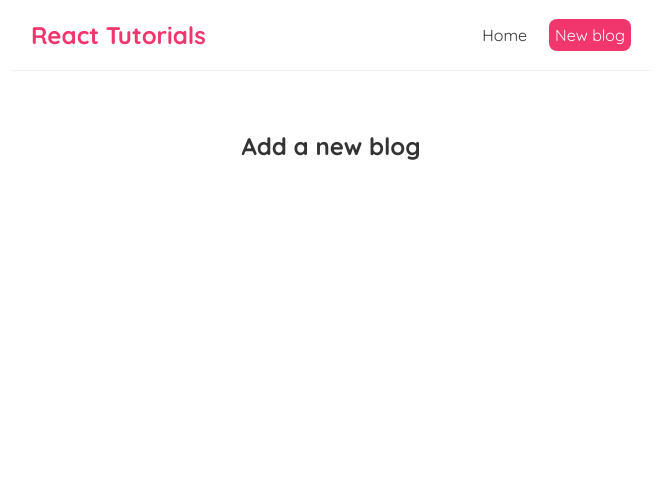
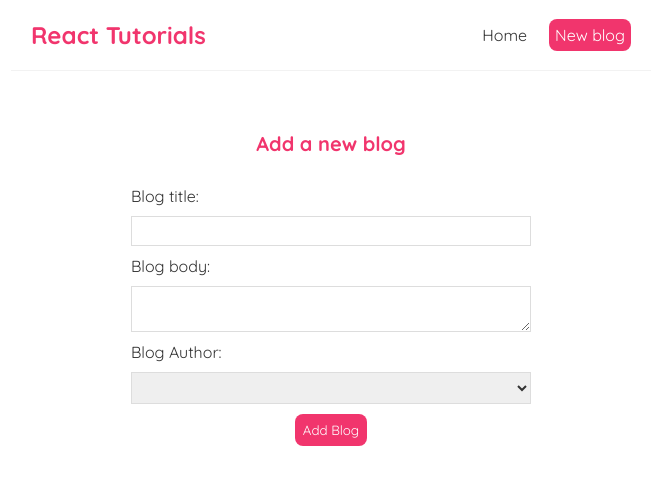
Before and after one commit to mdashikalikhan/react-tuts, a React (Create React App) app: page /create in a window 1280 px wide. Shown: the top 484 px of the page, without its empty margins (309-971 px from the left). Built offline with nearby package versions, Linux system fonts and the light colour scheme.

Commit message:
ad/delete blog

```diff
--- a/src/App.js
+++ b/src/App.js
@@ -1,5 +1,6 @@
 
 import './App.css';
+import BlogDetails from './BlogDetails';
 import Create from './Create';
 import Home from './Home';
 import Navbar from './Navbar';
@@ -17,7 +18,7 @@
           <Routes>
             <Route path='/'  element={<Home/>}/>
             <Route path='/create' element={<Create/>} />
-
+            <Route path='/blogs/:id' element={<BlogDetails/>}/>
           </Routes>
         </div>
       </div>
--- a/src/BlockList.js
+++ b/src/BlockList.js
@@ -1,3 +1,4 @@
+import { Link } from "react-router-dom";
 
 const BlogList = ({blogs, title, handleDelete}) => {
 
@@ -9,8 +10,11 @@
             {
                 blogs.map((blog) => (
                     <div className="blog-preview" key={blog.id}>
-                        <h2>{blog.title}</h2>
-                        <p>Written By {blog.author}</p>
+                        <Link to={`/blogs/${blog.id}`}>
+                            <h2>{blog.title}</h2>
+                            <p>Written By {blog.author}</p>
+                        </Link>
+
                         <button onClick={()=>handleDelete(blog.id)}>Delete Blog</button>
                     </div>
                 ))
--- /dev/null
+++ b/src/BlogDetails.js
@@ -0,0 +1,36 @@
+import { useNavigate, useParams } from "react-router-dom";
+import useFetch from "./useFetch";
+
+const BlogDetails = () => {
+    const {id} = useParams();
+    const {data:blog, pending, errorMessage} =  useFetch("http://localhost:8000/blogs/"+id);
+    const navigate = useNavigate();
+
+    const handleDelete = ()=>{
+        fetch("http://localhost:8000/blogs/"+id,{
+        method: "DELETE"
+        }).then(resp=>{
+            if(resp.ok){
+                navigate('/');
+            }
+        });
+    };
+
+
+
+    return ( <div className="blog-details">
+        {pending && <div>Loading....</div>}
+        {errorMessage && <div> ${errorMessage} </div>}
+        {blog &&
+            <article>
+                <h2>{blog.title}</h2>
+                <p>Written by {blog.author}</p>
+                <div>{blog.body}</div>
+                <button onClick={handleDelete}>Delete</button>
+            </article>
+        }
+
+    </div> );
+}
+
+export default BlogDetails;
--- a/src/Create.js
+++ b/src/Create.js
@@ -1,7 +1,61 @@
+import { useState } from "react";
+import { useNavigate } from "react-router-dom";
+
+
+
 const Create = () => {
+    const [title, setTitle] = useState('');
+    const [body, setBody] = useState('');
+    const [author, setAuthor] = useState('');
+    const [isPending, setIsPending] = useState(false);
+
+    const navigate = useNavigate();
+
+    const handleSubmit = (e)=>{
+        e.preventDefault();
+        const blog = {title, body, author};
+
+        //console.log(blog);
+        setIsPending(true);
+        setTimeout(() => {
+            fetch('http://localhost:8000/blogs', {
+                headers: { 'Content-Type': 'application/json' },
+                method: 'POST',
+                body: JSON.stringify(blog)
+
+            }).then((res) => {
+                if(res.ok && res.status===201){
+                    navigate('/');
+                }
+                //console.log(res);
+
+            }).catch(err => {
+                console.log(err.message);
+            }).finally(() => setIsPending(false))
+        }, 1000);
+    }
+
     return (
         <div className="create">
             <h2>Add a new blog</h2>
+            <form onSubmit={handleSubmit}>
+                <label>Blog title:</label>
+                <input type="text" required value={title} onChange={(e)=>setTitle(e.target.value)}/>
+                <label>Blog body:</label>
+                <textarea required value={body} onChange={(e)=> setBody(e.target.value)}></textarea>
+                <label>Blog Author:</label>
+                <select value={author} onChange={(e)=>setAuthor(e.target.value)}>
+                    <option value=''></option>
+                    <option value="mario">mario</option>
+                    <option value="yoshi">yoshi</option>
+                    <option value="Ashik">Ashik</option>
+                </select>
+                {!isPending && <button>Add Blog</button>}
+                {isPending && <button disabled>Adding Blog...</button>}
+                <p>{title}</p>
+                <p>{body}</p>
+                <p>{author}</p>
+            </form>
         </div>
      );
 }
--- a/src/Navbar.js
+++ b/src/Navbar.js
@@ -1,6 +1,8 @@
 import { Link } from "react-router-dom";
 
 const Navbar = () => {
+
+
 
     return (
         <nav className="navbar">
--- a/src/index.css
+++ b/src/index.css
@@ -48,3 +48,56 @@
   color: #f1356d;
   margin-bottom: 8px;
 }
+.blog-preview a {
+  text-decoration: none;
+}
+
+/* blog details page */
+.blog-details h2 {
+  font-size: 20px;
+  color: #f1356d;
+  margin-bottom: 10px;
+}
+.blog-details div {
+  margin: 20px 0;
+}
+.blog-details button {
+  background: #f1356d;
+  color: #fff;
+  border: 0;
+  padding: 8px;
+  border-radius: 8px;
+  cursor: pointer;
+}
+
+/* create new blog form */
+.create {
+  max-width: 400px;
+  margin: 0 auto;
+  text-align: center;
+}
+.create label {
+  text-align: left;
+  display: block;
+}
+.create h2 {
+  font-size: 20px;
+  color: #f1356d;
+  margin-bottom: 30px;
+}
+.create input, .create textarea, .create select {
+  width: 100%;
+  padding: 6px 10px;
+  margin: 10px 0;
+  border: 1px solid #ddd;
+  box-sizing: border-box;
+  display: block;
+}
+.create button {
+  background: #f1356d;
+  color: #fff;
+  border: 0;
+  padding: 8px;
+  border-radius: 8px;
+  cursor: pointer;
+}
```
Also changed, not shown: data/db.json (+32 -14 lines), src/NotFound.js (added, +11 -0 lines).
